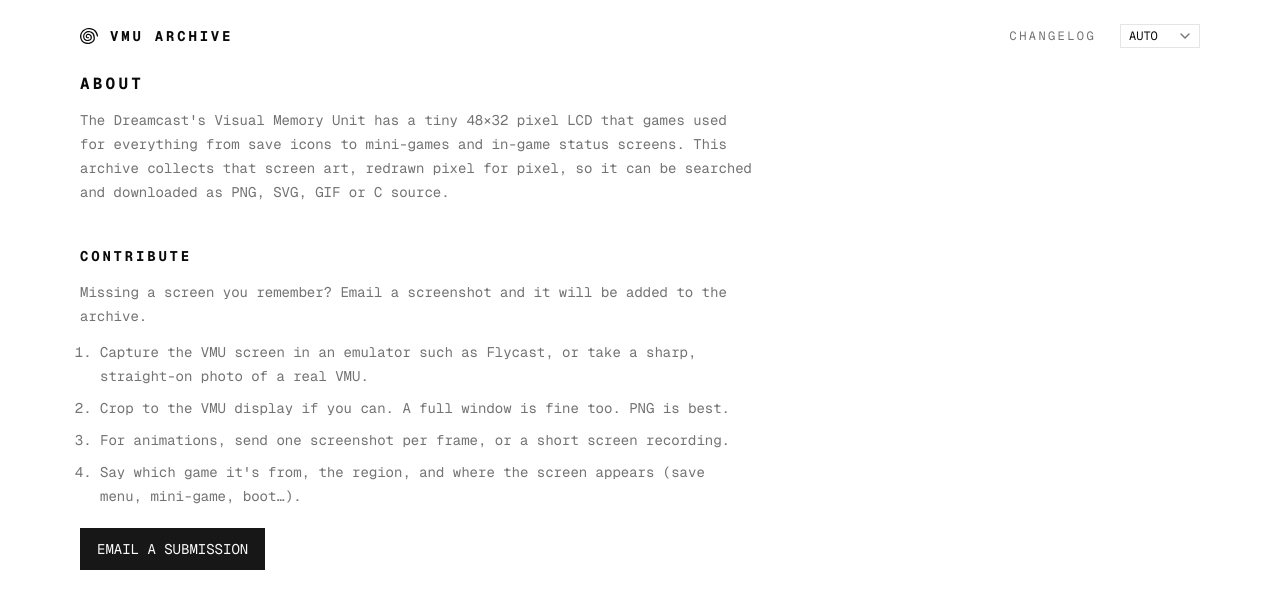
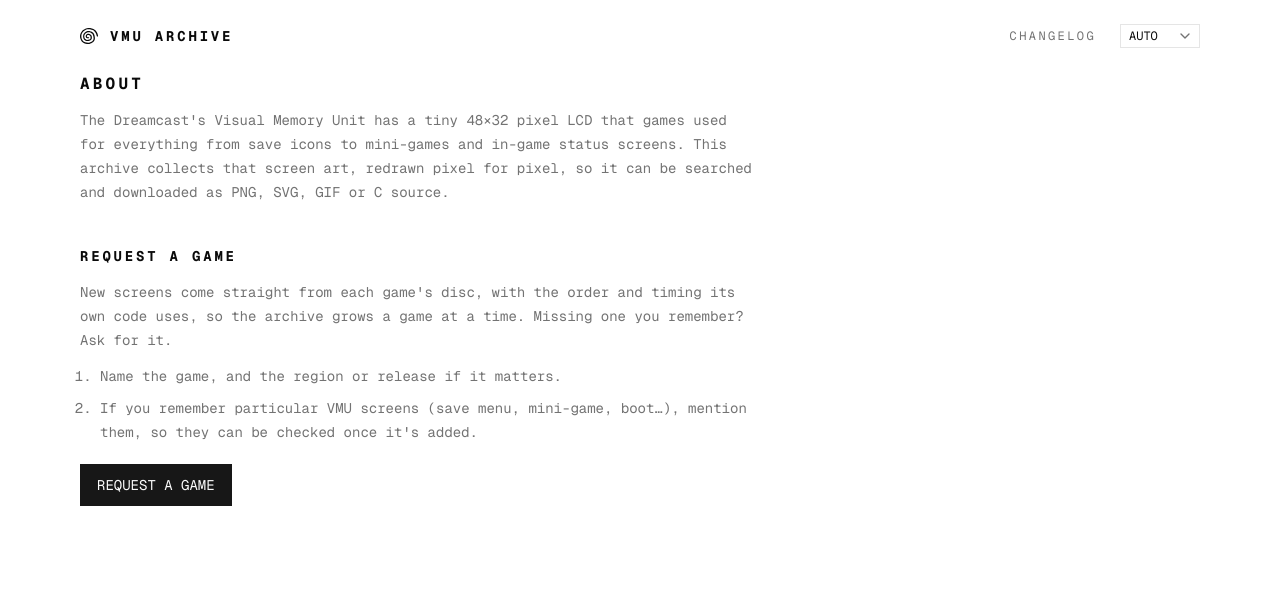
Before and after one commit to vgarmes/vmu-archive, a Next.js app: page /about in a window 1280 px wide. Shown: the top 608 px of the page. Built offline with nearby package versions, Linux system fonts and the light colour scheme.

Commit message:
feat: request a game instead of sending screenshots
The About page and the GitHub issue form asked for screenshots; both now
ask which game to add. The README's contributing and adding-art sections
describe the disc pipeline.

```diff
--- a/src/app/about/page.tsx
+++ b/src/app/about/page.tsx
@@ -3,19 +3,16 @@ import type { Metadata } from 'next'
 export const metadata: Metadata = {
 	title: 'About',
 	description:
-		'What the VMU Archive is, and how to send in VMU screen art that is missing.'
+		'What the VMU Archive is, and how to ask for a game that is missing.'
 }
 
-/** Where submissions go. */
+/** Where requests go. */
 const CONTACT_EMAIL = 'vgmestre@gmail.com'
 
-const SUBJECT = 'VMU Archive submission'
+const SUBJECT = 'VMU Archive game request'
 const BODY = `Game:
-Region (JP / US / EU):
-Where the screen appears (save menu, mini-game, boot…):
-Animated? (yes / no):
-
-Screenshots attached.`
+Region or release, if it matters (JP / US / EU):
+VMU screens you remember (optional):`
 
 const mailto = `mailto:${CONTACT_EMAIL}?subject=${encodeURIComponent(SUBJECT)}&body=${encodeURIComponent(BODY)}`
 
@@ -36,34 +33,24 @@ export default function About() {
 			</section>
 
 			<section className="flex flex-col gap-3">
-				<h2 className="font-bold tracking-[0.2em] uppercase">Contribute</h2>
+				<h2 className="font-bold tracking-[0.2em] uppercase">Request a game</h2>
 				<p className="text-muted-foreground">
-					Missing a screen you remember? Email a screenshot and it will be added
-					to the archive.
+					New screens come straight from each game&apos;s disc, with the order
+					and timing its own code uses, so the archive grows a game at a time.
+					Missing one you remember? Ask for it.
 				</p>
 				<ol className="text-muted-foreground flex list-decimal flex-col gap-2 pl-5">
+					<li>Name the game, and the region or release if it matters.</li>
 					<li>
-						Capture the VMU screen in an emulator such as Flycast, or take a
-						sharp, straight-on photo of a real VMU.
-					</li>
-					<li>
-						Crop to the VMU display if you can. A full window is fine too. PNG
-						is best.
-					</li>
-					<li>
-						For animations, send one screenshot per frame, or a short screen
-						recording.
-					</li>
-					<li>
-						Say which game it&apos;s from, the region, and where the screen
-						appears (save menu, mini-game, boot…).
+						If you remember particular VMU screens (save menu, mini-game,
+						boot…), mention them, so they can be checked once it&apos;s added.
 					</li>
 				</ol>
 				<a
 					href={mailto}
 					className="border-primary bg-primary text-primary-foreground hover:bg-primary/90 mt-2 self-start border px-4 py-2 uppercase"
 				>
-					Email a submission
+					Request a game
 				</a>
 			</section>
 		</article>
```
Also changed, not shown: 1 other file (tests, documents, lock files or other folders).
